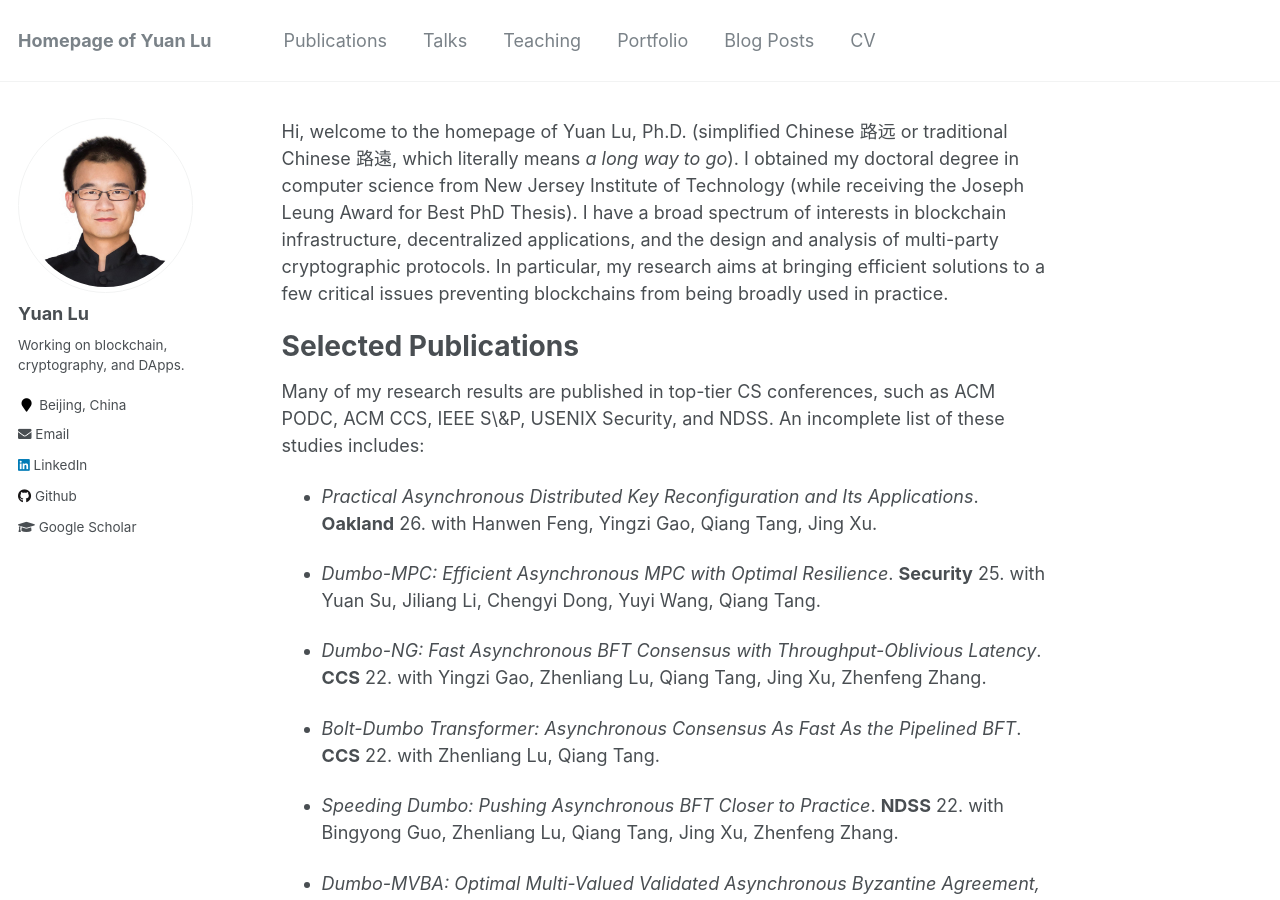
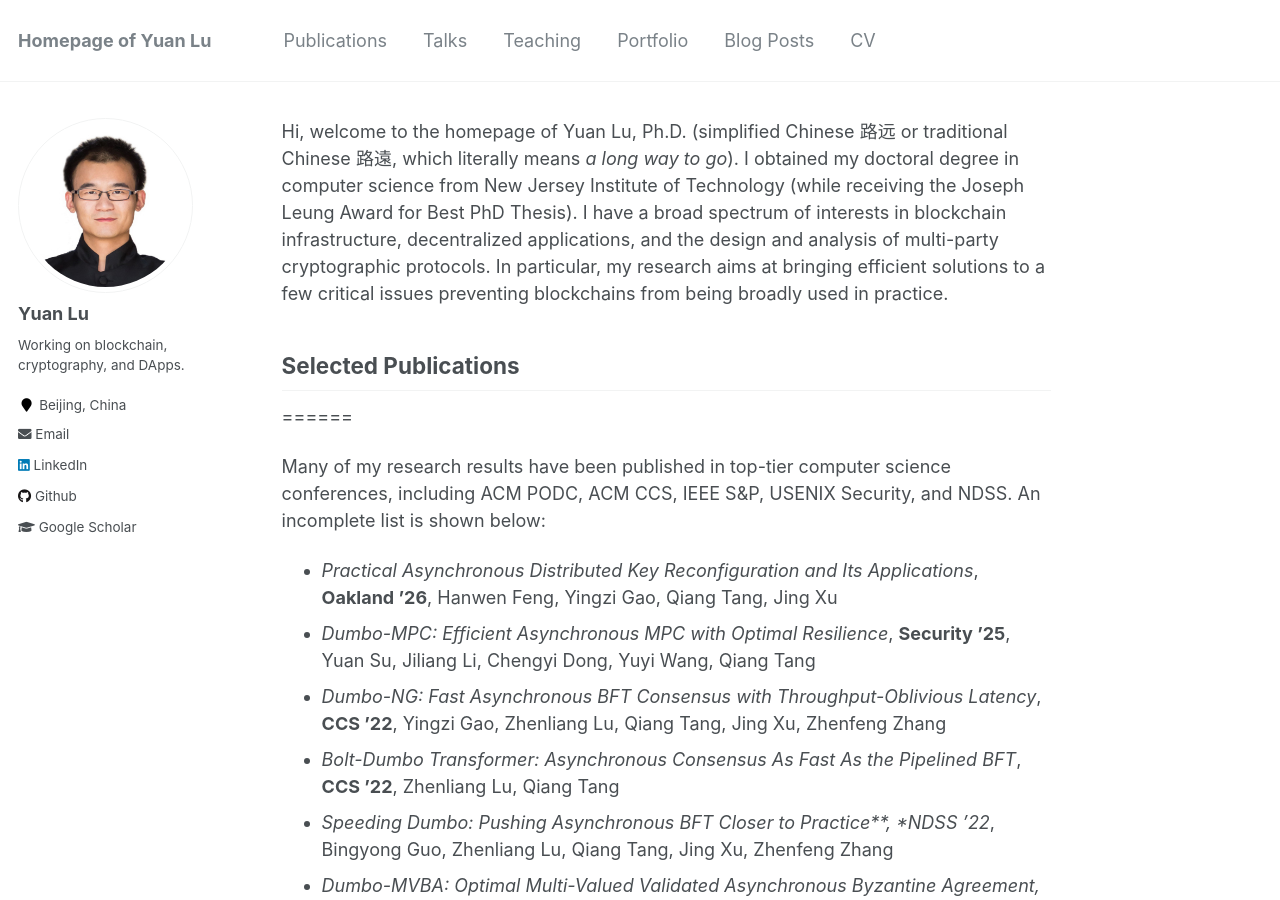
Before and after one commit to yylluu/yylluu.github.io, a Jekyll site: the page built from _pages/about.md, in a window 1280 px wide and 900 px high. Built offline with Jekyll 4.4.1, drawn with Linux system fonts in a browser that asks for light colours; some of the changed text lies outside the part shown.

Commit message:
Update about.md

```diff
--- a/_pages/about.md
+++ b/_pages/about.md
@@ -13,23 +13,17 @@ Hi, welcome to the homepage of Yuan Lu, Ph.D. (simplified Chinese 路远 or trad
 
 
 
-Selected Publications
+## Selected Publications
 ======
 
-Many of my research results are published in top-tier CS conferences, such as ACM PODC, ACM CCS, IEEE S\&P, USENIX Security, and NDSS. An incomplete list of these studies includes:
+Many of my research results have been published in top-tier computer science conferences, including ACM PODC, ACM CCS, IEEE S&P, USENIX Security, and NDSS. An incomplete list is shown below:
 
-
-- <span>*Practical Asynchronous Distributed Key Reconfiguration and Its Applications*.</span> <span>**Oakland** 26. with Hanwen Feng, Yingzi Gao, Qiang Tang, Jing Xu.</span>
-
-- <span>*Dumbo-MPC: Efficient Asynchronous MPC with Optimal Resilience*.</span> <span>**Security** 25. with Yuan Su, Jiliang Li, Chengyi Dong, Yuyi Wang, Qiang Tang.</span>
-
-- <span>*Dumbo-NG: Fast Asynchronous BFT Consensus with Throughput-Oblivious Latency*.</span> <span>**CCS** 22. with Yingzi Gao, Zhenliang Lu, Qiang Tang, Jing Xu, Zhenfeng Zhang.</span>
-
-- <span>*Bolt-Dumbo Transformer: Asynchronous Consensus As Fast As the Pipelined BFT*.</span> <span>**CCS** 22. with Zhenliang Lu, Qiang Tang.</span>
-
-- <span>*Speeding Dumbo: Pushing Asynchronous BFT Closer to Practice*.</span> <span>**NDSS** 22. with Bingyong Guo, Zhenliang Lu, Qiang Tang, Jing Xu, Zhenfeng Zhang.</span>
-
-- <span>*Dumbo-MVBA: Optimal Multi-Valued Validated Asynchronous Byzantine Agreement, Revisited*.</span> <span>**PODC** 20. with Zhenliang Lu, Qiang Tang, Guiling Wang.</span>
+- *Practical Asynchronous Distributed Key Reconfiguration and Its Applications*, **Oakland ’26**, Hanwen Feng, Yingzi Gao, Qiang Tang, Jing Xu
+- *Dumbo-MPC: Efficient Asynchronous MPC with Optimal Resilience*, **Security ’25**, Yuan Su, Jiliang Li, Chengyi Dong, Yuyi Wang, Qiang Tang
+- *Dumbo-NG: Fast Asynchronous BFT Consensus with Throughput-Oblivious Latency*, **CCS ’22**, Yingzi Gao, Zhenliang Lu, Qiang Tang, Jing Xu, Zhenfeng Zhang
+- *Bolt-Dumbo Transformer: Asynchronous Consensus As Fast As the Pipelined BFT*, **CCS ’22**, Zhenliang Lu, Qiang Tang
+- *Speeding Dumbo: Pushing Asynchronous BFT Closer to Practice**, *NDSS ’22*, Bingyong Guo, Zhenliang Lu, Qiang Tang, Jing Xu, Zhenfeng Zhang
+- *Dumbo-MVBA: Optimal Multi-Valued Validated Asynchronous Byzantine Agreement, Revisited*, **PODC ’20**, Zhenliang Lu, Qiang Tang, Guiling Wang
 
 <!--
 - *Aion: Robust and Efficient Multi-Round Single-Mask Secure Aggregation Against Malicious Participants*.
```
